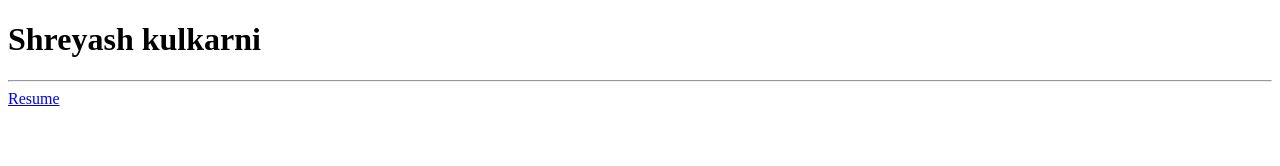
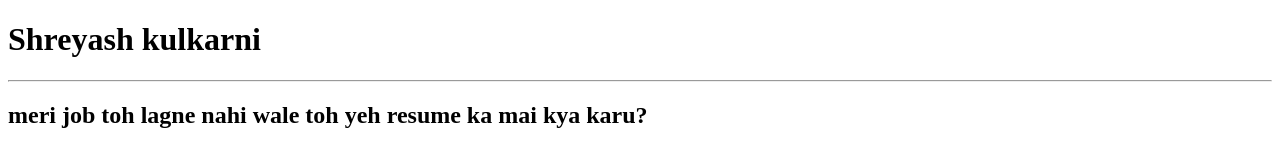
Before and after one commit to shreyashkulkarniiii/shreyashkulkarniiii.github.io, a plain HTML site: page resume.html in a window 1280 px wide. Drawn offline with Linux system fonts and the light colour scheme.

Commit message:
basic resume html

```diff
--- a/resume.html
+++ b/resume.html
@@ -8,6 +8,7 @@
 <body>
     <h1>Shreyash kulkarni</h1>
     <hr>
-    <a href="resume.html">Resume</a>
+    <h2>meri job toh lagne nahi wale toh yeh resume ka mai kya karu?</h2>
+
 </body>
 </html>
```
